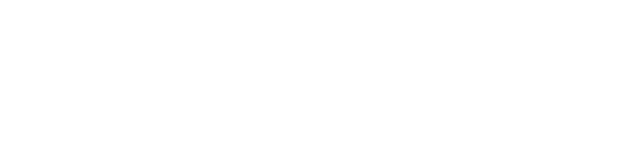
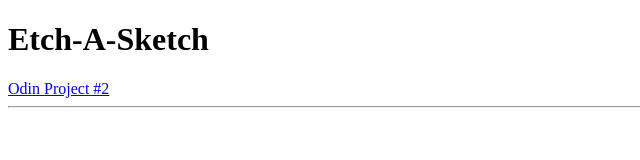
Before and after one commit to atanas-vasilev/Odin_EaS, a plain HTML site: page index.html in a window 1280 px wide. Shown: the whole page, without its empty margins (0-640 px from the left). Drawn offline with Linux system fonts and the light colour scheme.

Commit message:
File Structure Setup.

```diff
--- a/index.html
+++ b/index.html
@@ -5,8 +5,16 @@
         <meta http-equiv="X-UA-Compatible" content="IE=edge">
         <meta name="viewport" content="width=device-width, initial-scale=1.0">
         <title>ODIN PROJECT: Etch-A-Sketch</title>
+        <link rel="stylesheet" href="style.css">
+        <script src="app.js" defer></script>
     </head>
     <body>
-
+        <div id="container-vertical">
+            <div id="title-container">
+                <div class="title-text"><h1>Etch-A-Sketch</h1></div>
+                <div class="subtitle-text"><span><a href="https://www.theodinproject.com/paths/foundations/courses/foundations/lessons/etch-a-sketch-project">Odin Project #2</a></span></div>
+                <hr>
+            </div>
+        </div>
     </body>
 </html>
```
Lines whose indentation alone changed are shown as unchanged.
